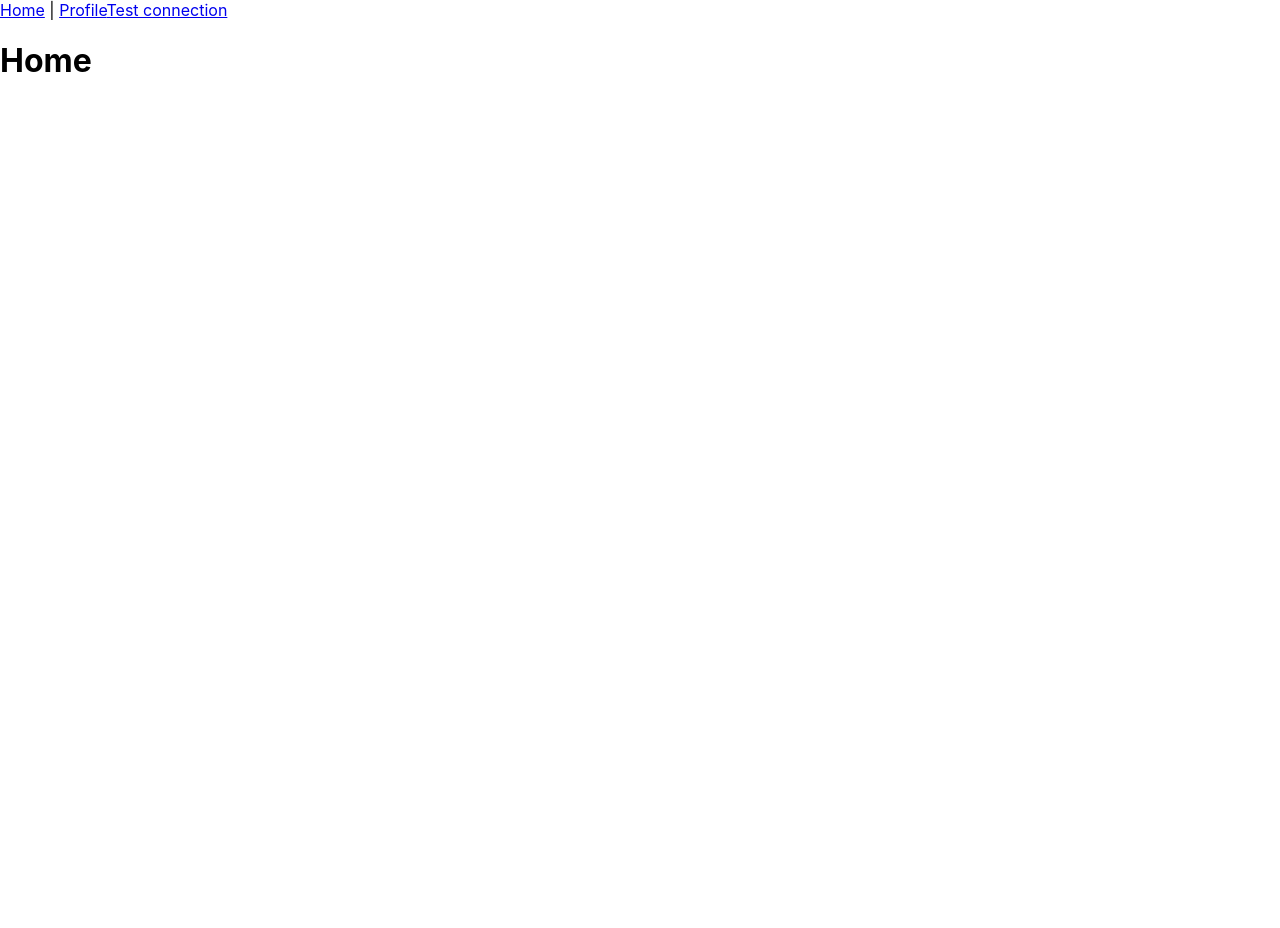
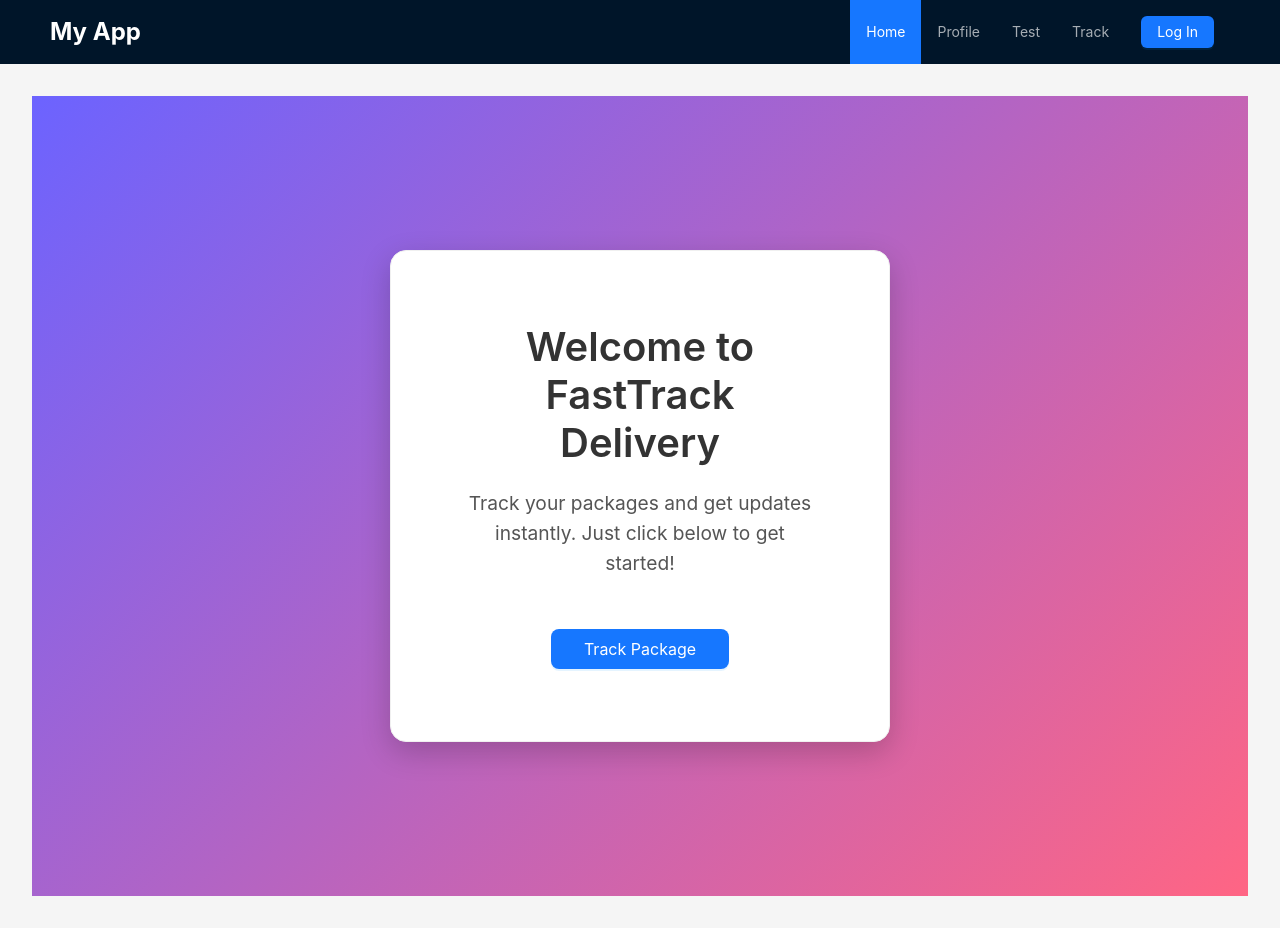
Before and after one commit to julietaTechenski/CLOUD-TP-frontend, a React (Create React App) app: page / in a window 1280 px wide. Before the commit the page ends 800 px from the top, so only its background shows below. Built offline with nearby package versions, Linux system fonts and the light colour scheme.

Commit message:
commit implementation of navbar and react router

```diff
--- a/package.json
+++ b/package.json
@@ -7,6 +7,7 @@
     "@testing-library/jest-dom": "^6.8.0",
     "@testing-library/react": "^16.3.0",
     "@testing-library/user-event": "^13.5.0",
+    "antd": "^5.27.3",
     "react": "^19.1.1",
     "react-dom": "^19.1.1",
     "react-router-dom": "^7.8.2",
@@ -36,5 +37,8 @@
       "last 1 firefox version",
       "last 1 safari version"
     ]
+  },
+  "devDependencies": {
+    "serve": "^14.2.5"
   }
 }
--- a/src/App.js
+++ b/src/App.js
@@ -1,23 +1,28 @@
-import { BrowserRouter as Router, Routes, Route, Link } from "react-router-dom";
+import {Routes, Route, BrowserRouter} from "react-router-dom";
 import Home from "./pages/Home";
 import Profile from "./pages/Profile";
 import Test from "./pages/Test";
+import CreatePackage from "./pages/CreatePackage";
+import UpdatePackage from "./pages/UpdatePackage";
+import Auth from "./pages/Auth";
+import TrackPackage from "./pages/TrackPackage";
+import AppLayout from "./components/AppLayout";
 
 function App() {
     return (
-        <Router>
-            <nav>
-                <Link to="/">Home</Link> |{" "}
-                <Link to="/profile">Profile</Link>
-                <Link to="/test">Test connection</Link>
-            </nav>
-
+        <BrowserRouter>
             <Routes>
-                <Route path="/" element={<Home />} />
-                <Route path="/profile" element={<Profile />} />
-                <Route path="/test" element={<Test />} />
+                <Route path="/" element={<AppLayout />}>
+                    <Route index element={<Home />} />
+                    <Route path="profile" element={<Profile />} />
+                    <Route path="test" element={<Test />} />
+                    <Route path="package/create" element={<CreatePackage />} />
+                    <Route path="package/update" element={<UpdatePackage />} />
+                    <Route path="track" element={<TrackPackage />} />
+                    <Route path="auth" element={<Auth />} />
+                </Route>
             </Routes>
-        </Router>
+        </BrowserRouter>
     );
 }
 
--- /dev/null
+++ b/src/components/AppLayout.js
@@ -0,0 +1,66 @@
+// Layout.tsx
+import React from "react";
+import { Layout, Menu, Button } from "antd";
+import { Outlet, useNavigate, useLocation } from "react-router-dom";
+import "antd/dist/reset.css";
+
+const { Header, Content } = Layout;
+
+const ROUTES = {
+    HOME: "/",
+    PROFILE: "/profile",
+    TEST: "/test",
+    PACKAGE_CREATE: "/package/create",
+    PACKAGE_UPDATE: "/package/update",
+    TRACK: "/track",
+    AUTH: "/auth",
+};
+
+export default function AppLayout() {
+    const navigate = useNavigate();
+    const location = useLocation();
+
+    return (
+        <Layout style={{ minHeight: "100vh" }}>
+            <Header
+                style={{
+                    display: "flex",
+                    justifyContent: "space-between",
+                    alignItems: "center",
+                }}
+            >
+                <div style={{ color: "white", fontSize: "1.5rem", fontWeight: "bold" }}>
+                    My App
+                </div>
+                <Menu
+                    theme="dark"
+                    mode="horizontal"
+                    selectedKeys={[location.pathname]}
+                    style={{ display: "flex", flex: 1, justifyContent: "flex-end" }}
+                >
+                    <Menu.Item key={ROUTES.HOME} onClick={() => navigate(ROUTES.HOME)}>
+                        Home
+                    </Menu.Item>
+                    <Menu.Item key={ROUTES.PROFILE} onClick={() => navigate(ROUTES.PROFILE)}>
+                        Profile
+                    </Menu.Item>
+                    <Menu.Item key={ROUTES.TEST} onClick={() => navigate(ROUTES.TEST)}>
+                        Test
+                    </Menu.Item>
+                    <Menu.Item key={ROUTES.TRACK} onClick={() => navigate(ROUTES.TRACK)}>
+                        Track
+                    </Menu.Item>
+                    <Menu.Item key="auth">
+                        <Button type="primary" onClick={() => navigate(ROUTES.AUTH)}>
+                            Log In
+                        </Button>
+                    </Menu.Item>
+                </Menu>
+            </Header>
+
+            <Content style={{ padding: "2rem" }}>
+                <Outlet />
+            </Content>
+        </Layout>
+    );
+}
--- /dev/null
+++ b/src/pages/Auth.js
@@ -0,0 +1 @@
+export default function Auth() {}
--- a/src/pages/Home.js
+++ b/src/pages/Home.js
@@ -1,3 +1,51 @@
+import { useNavigate } from "react-router-dom";
+import { Button, Typography, Card } from "antd";
+import "antd/dist/reset.css";
+
+const ROUTES = {
+    TRACK: "/track",
+};
+
 export default function Home() {
-    return <h1>Home</h1>;
+    const navigate = useNavigate();
+
+    return (
+        <div
+            style={{
+                display: "flex",
+                flexDirection: "column",
+                justifyContent: "center",
+                alignItems: "center",
+                height: "100vh",
+                background: "linear-gradient(135deg, #6C63FF, #FF6584)",
+                padding: "2rem",
+            }}
+        >
+            <Card
+                style={{
+                    textAlign: "center",
+                    borderRadius: "16px",
+                    padding: "3rem",
+                    maxWidth: "500px",
+                    width: "100%",
+                    boxShadow: "0 10px 30px rgba(0,0,0,0.2)",
+                }}
+            >
+                <Typography.Title style={{ color: "#333", fontSize: "2.5rem" }}>
+                    Welcome to FastTrack Delivery
+                </Typography.Title>
+                <Typography.Paragraph style={{ fontSize: "1.2rem", color: "#555" }}>
+                    Track your packages and get updates instantly. Just click below to get started!
+                </Typography.Paragraph>
+                <Button
+                    type="primary"
+                    size="large"
+                    onClick={() => navigate(ROUTES.TRACK)}
+                    style={{ marginTop: "2rem", padding: "0 2rem" }}
+                >
+                    Track Package
+                </Button>
+            </Card>
+        </div>
+    );
 }
--- /dev/null
+++ b/src/pages/TrackPackage.js
@@ -0,0 +1 @@
+export default function TrackPackage() {}
--- /dev/null
+++ b/src/pages/UpdatePackage.js
@@ -0,0 +1 @@
+export default function UpdatePackage() {}
```
Also changed, not shown: 1 other file (tests, documents, lock files or other folders).
